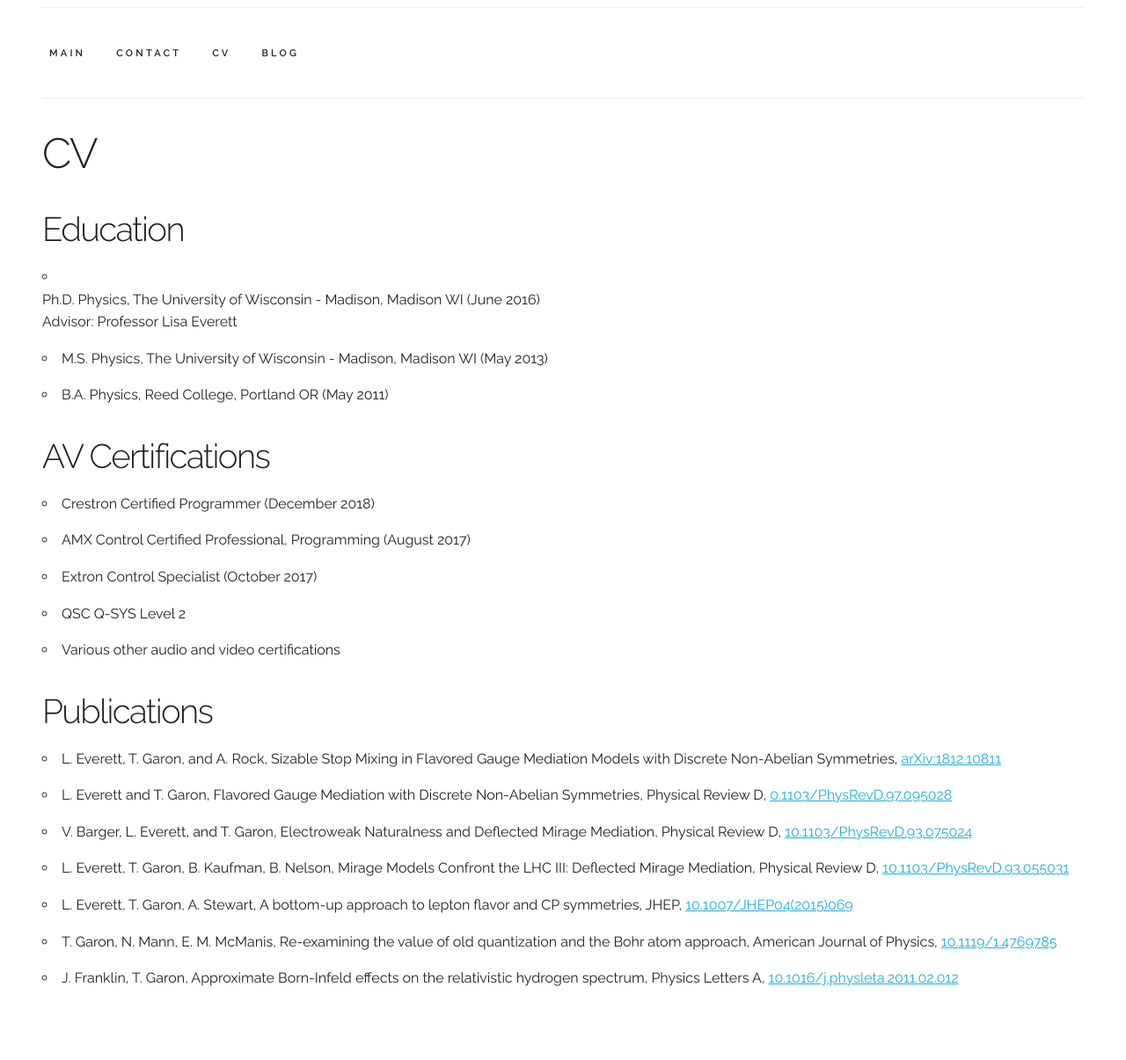
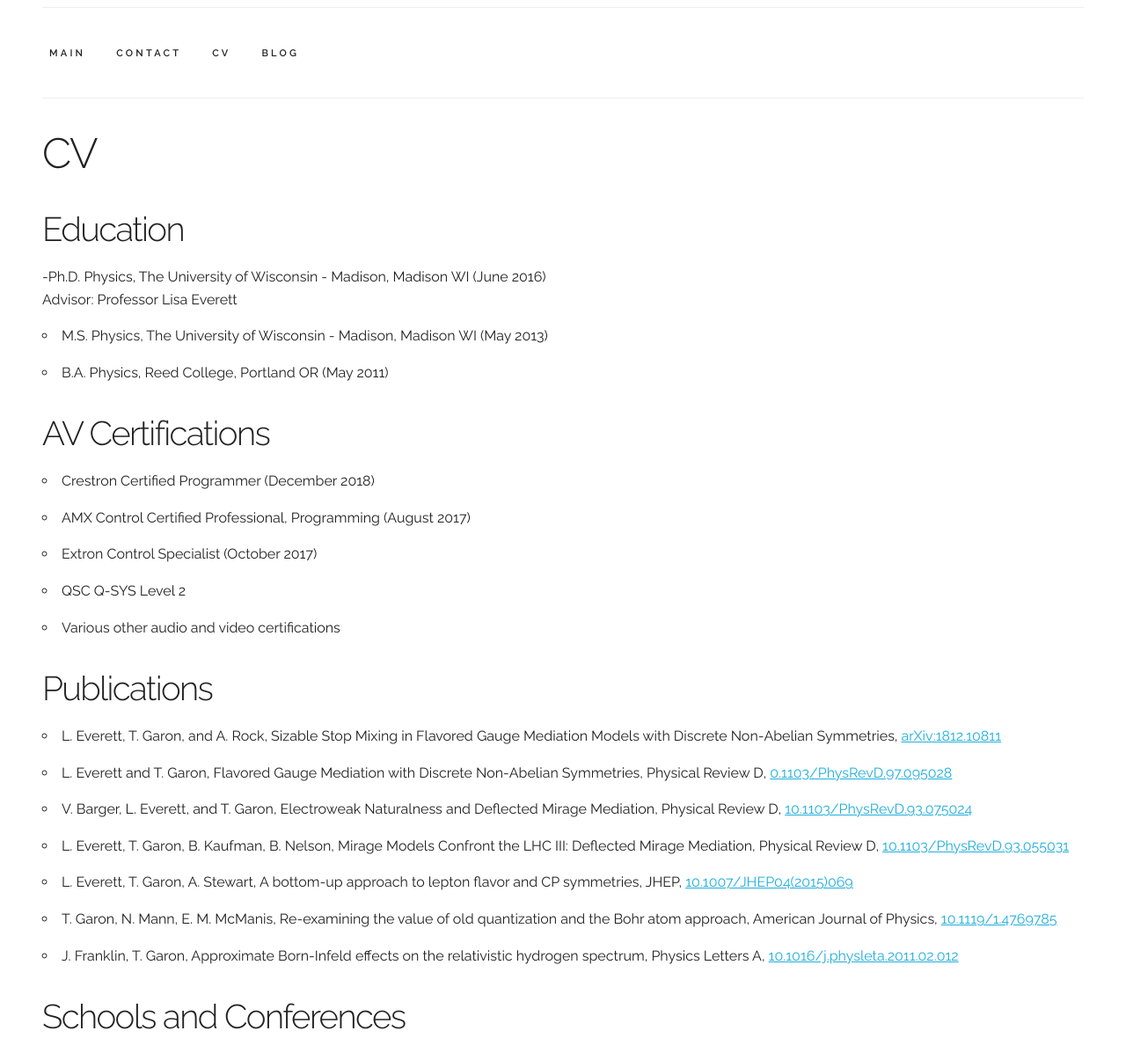
Before and after one commit to toddgaron/toddgaron.github.io, a Jekyll site: the page built from _pages/CV.md, in a window 1280 px wide. Shown: the whole page at 88% size. Built offline with Jekyll 4.4.1, drawn with Linux system fonts in a browser that asks for light colours; before the commit the page ends 1149 px from its top, so only the background shows below that.

Commit message:
cv add 5 - fix the line break

```diff
--- a/_pages/CV.md
+++ b/_pages/CV.md
@@ -6,7 +6,7 @@
 
 ### Education
 
-  - Ph.D. Physics, The University of Wisconsin - Madison, Madison WI (June 2016)
+  -Ph.D. Physics, The University of Wisconsin - Madison, Madison WI (June 2016)
    Advisor: Professor Lisa Everett
 
   - M.S. Physics, The University of Wisconsin - Madison, Madison WI (May 2013)
@@ -27,3 +27,5 @@
    - L. Everett, T. Garon, A. Stewart, A bottom-up approach to lepton flavor and CP symmetries, JHEP, [10.1007/JHEP04(2015)069](https://doi.org/10.1007/JHEP04(2015)069)
    - T. Garon, N. Mann, E. M. McManis, Re-examining the value of old quantization and the Bohr atom approach, American Journal of Physics, [10.1119/1.4769785](http://ajp.aapt.org/resource/1/ajpias/v81/i2/p92_s1)
    - J. Franklin, T. Garon, Approximate Born-Infeld effects on the relativistic hydrogen spectrum, Physics Letters A, [10.1016/j.physleta.2011.02.012](http://www.sciencedirect.com/science/article/pii/S0375960111001733)
+
+### Schools and Conferences
```
